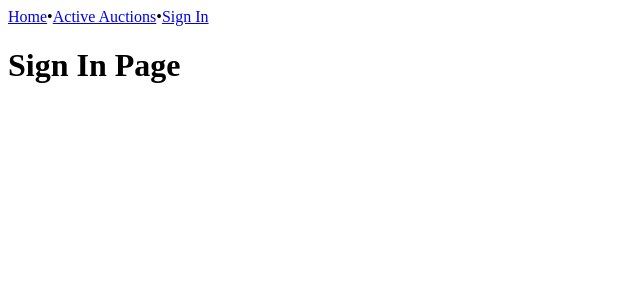
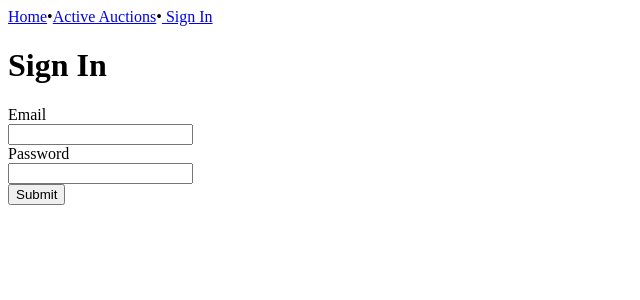
Before and after one commit to mingchai/auction_app, a React (Create React App) app in the folder auction_client/: page /sign_in in a window 1280 px wide. Shown: the top 300 px of the page, without its empty margins (0-640 px from the left). Built offline with nearby package versions, Linux system fonts and the light colour scheme; no server answers.

Commit message:
create basic sign-in and sign-out feature

```diff
--- a/auction_client/src/components/App.js
+++ b/auction_client/src/components/App.js
@@ -6,13 +6,38 @@ import {BrowserRouter, Route, Switch} from "react-router-dom";
 import NavBar from "./NavBar";
 import AuctionShow from './AuctionShow';
 import SignInPage from "./SignInPage";
+import {User, Session} from "../requests";
 
 class App extends Component {
+  constructor(props){
+    super(props);
+    this.state = {currentUser: null};
+    this.getCurrentUser = this.getCurrentUser.bind(this);
+    this.destroySession = this.destroySession.bind(this);
+  }
+
+  getCurrentUser(){
+    User.current().then(data =>{
+        const {current_user: currentUser} = data;
+        if(currentUser){this.setState({currentUser})};
+    })
+  }
+
+  componentDidMount(){
+    this.getCurrentUser()
+  }
+
+  destroySession(){
+    this.setState({currentUser: null});
+    Session.destroy();
+  }
+
   render() {
+    const {currentUser} = this.state;
     return (
       <BrowserRouter>
       <main>
-        <NavBar/>
+        <NavBar currentUser = {currentUser} onSignOut = {this.destroySession}/>
         <Switch>
         <Route path = "/" exact render={WelcomePage}/>
         <Route path = "/auctions" exact component={AuctionIndex}/>
--- a/auction_client/src/components/NavBar.js
+++ b/auction_client/src/components/NavBar.js
@@ -2,13 +2,24 @@ import React from "react";
 import {NavLink} from "react-router-dom"
 
 const NavBar = props =>{
+  const {currentUser, onSignOut = () => {}} = props;
+    const handleSignOutClick = (event) => {
+        event.preventDefault();
+        onSignOut();
+    }
   return(
     <nav>
       <NavLink exact to="/">Home</NavLink>
       •
       <NavLink exact to="/auctions">Active Auctions</NavLink>
       •
-      <NavLink exact to="/sign_in">Sign In</NavLink>
+      {currentUser ? (
+      <>
+        <span>{currentUser.full_name}</span>
+        <a href="#not-used" onClick={handleSignOutClick}> Sign Out </a>
+      </>
+        ):(<NavLink exact to="/sign_in"> Sign In </NavLink>)
+      }
     </nav>
   )
 }
--- a/auction_client/src/components/SignInPage.js
+++ b/auction_client/src/components/SignInPage.js
@@ -1,11 +1,58 @@
-import React from "react";
+import React, { Component } from "react";
+import { Session } from "../requests";
 
-const SignInPage = props => {
-  return(
-    <main>
-      <h1>Sign In Page</h1>
-    </main>
-  )
+ export default class SignInPage extends Component {
+  constructor(props) {
+    super(props);
+     this.state = {
+      errors: []
+    };
+     this.createSession = this.createSession.bind(this);
+  }
+   createSession(event) {
+    event.preventDefault();
+    const { currentTarget } = event;
+    const formData = new FormData(currentTarget);
+     Session.create(fromFormData(formData)).then(data => {
+      if (data.status === "error") {
+         this.setState({
+          errors: [data.message]
+        });
+         return;
+      }
+      this.props.history.push("/");
+    });
+  }
+   render() {
+    const { errors } = this.state;
+     return (
+      <main className="SignInPage">
+        <h1>Sign In</h1>
+        <form onSubmit={this.createSession}>
+          {errors.length > 0 ? (
+            <p className="FormErrors">{errors.join(", ")}</p>
+          ) : null}
+          <div>
+            <label htmlFor="email">Email</label>
+            <br />
+            <input type="email" name="email" id="email" />
+          </div>
+           <div>
+            <label htmlFor="password">Password</label>
+            <br />
+            <input type="password" name="password" id="password" />
+          </div>
+           <input type="submit" value="Submit" />
+        </form>
+      </main>
+    );
+  }
 }
 
-export default SignInPage;
+const fromFormData = formData => {
+  const newObj = {};
+   for (let [name, value] of formData) {
+    newObj[name] = value;
+  }
+   return newObj;
+};
--- a/auction_client/src/requests.js
+++ b/auction_client/src/requests.js
@@ -15,4 +15,32 @@ const Bid = {
   }
 }
 
-export {Auction, Bid};
+const Session = {
+  create(params) {
+    return fetch(`${BASE_URL}/session`, {
+      method: "POST",
+      credentials: "include",
+      headers: {
+        "Content-Type": "application/json"
+      },
+      body: JSON.stringify(params)
+    }).then(res => res.json());
+  },
+
+  destroy(){
+    return fetch(`${BASE_URL}/session`, {
+      method: "DELETE",
+      credentials: "include"
+    }).then(res => res.json());
+  }
+}
+
+const User = {
+  current(){
+    return fetch(`${BASE_URL}/users/current`, {
+     credentials:"include"
+    }).then(res => res.json());
+  }
+}
+
+export {Auction, Bid, Session, User};
```
